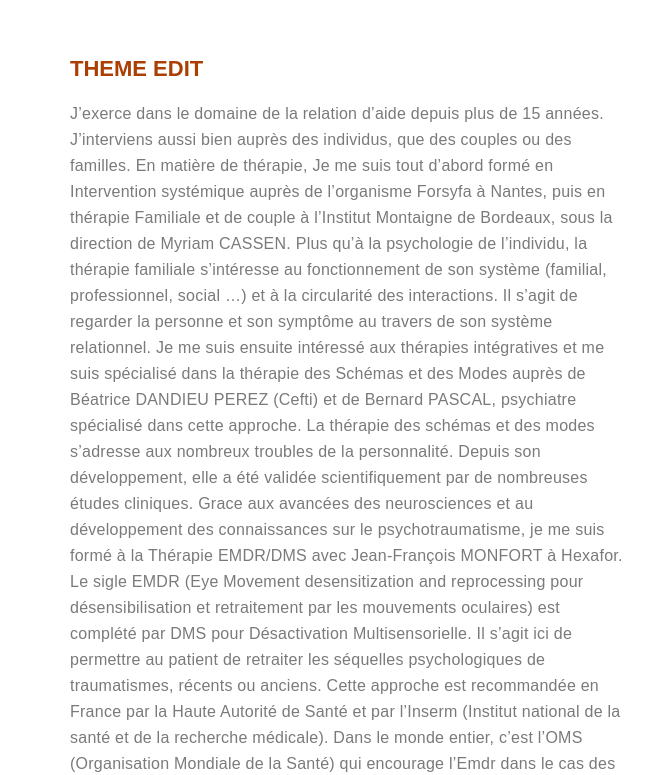
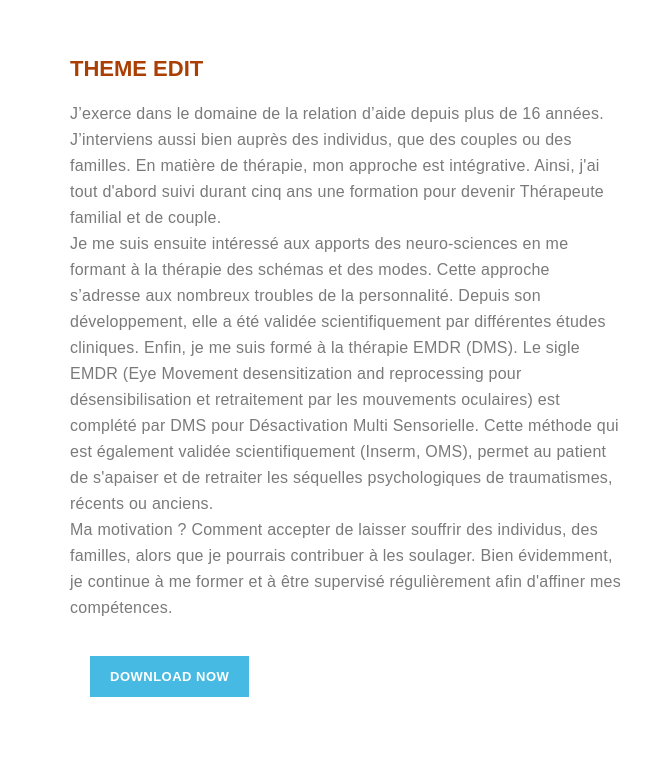
Before and after one commit to thimothe17/thimothe17.github.io, a plain HTML site: page index.html in a window 1280 px wide. Shown: the part 1005-1780 px from the top of the page, 0-650 px from the left. Drawn offline with nearby package versions, Linux system fonts and the light colour scheme; some packages are replaced by stand-ins of ours; files that its build step writes are made by us from their sources; grey boxes are pictures that could not be loaded.

Commit message:
Add files via upload

```diff
--- a/index.html
+++ b/index.html
@@ -34,7 +34,6 @@
       <div class="line line--3"></div>
     </div>
     <div class="nav-links">
-	<img src="img/logo.png" class="profile-pic">
       <a href="#accueil" class="link">Accueil</a>
       <a href="#quisuisje" class="link">Qui suis-je ?</a>
       <a href="#therapies" class="link">Les differentes thérapies</a>
@@ -57,7 +56,7 @@
     <div id="particles-js">
 
         <div class="title">
-		<p class="line anim-typewriter">Jean-Philippe DAS</p>
+		<!-- <p class="line anim-typewriter">Jean-Philippe DAS</p> -->
 
           <h1>Thérapeute à La Rochelle</h1>
         </div>
@@ -187,35 +186,18 @@
                     <div class="col-md-6">
                       <div class="left-text">
                         <h4>Theme Edit</h4>
-                        <p>J’exerce dans le domaine de la relation d’aide depuis plus de 15 années. J’interviens aussi bien
-auprès des individus, que des couples ou des familles.
-En matière de thérapie, Je me suis tout d’abord formé en Intervention systémique auprès de
-l’organisme Forsyfa à Nantes, puis en thérapie Familiale et de couple à l’Institut Montaigne de
-Bordeaux, sous la direction de Myriam CASSEN.
-Plus qu’à la psychologie de l’individu, la thérapie familiale s’intéresse au fonctionnement de son
-système (familial, professionnel, social …) et à la circularité des interactions. Il s’agit de regarder la
-personne et son symptôme au travers de son système relationnel.
+                        <p>J’exerce dans le domaine de la relation d’aide depuis plus de 16 années. J’interviens aussi bien auprès des individus, que des couples ou des familles. En matière de thérapie, mon approche est intégrative.
+Ainsi, j'ai tout d'abord suivi durant cinq ans une formation pour devenir Thérapeute familial et de couple.</p>
 
-Je me suis ensuite intéressé aux thérapies intégratives et me suis spécialisé dans la thérapie des
-Schémas et des Modes auprès de Béatrice DANDIEU PEREZ (Cefti) et de Bernard PASCAL,
-psychiatre spécialisé dans cette approche.
-La thérapie des schémas et des modes s’adresse aux nombreux troubles de la personnalité.
-Depuis son développement, elle a été validée scientifiquement par de nombreuses études cliniques.
+<p>Je me suis ensuite intéressé aux apports des neuro-sciences en me formant à la thérapie des schémas et des modes. Cette approche s’adresse aux nombreux troubles de la personnalité. Depuis son développement, elle a été validée scientifiquement par différentes études cliniques.
 
-Grace aux avancées des neurosciences et au développement des connaissances sur le
-psychotraumatisme, je me suis formé à la Thérapie EMDR/DMS avec Jean-François MONFORT à
-Hexafor.
-Le sigle EMDR (Eye Movement desensitization and reprocessing pour désensibilisation et
-retraitement par les mouvements oculaires) est complété par DMS pour Désactivation Multisensorielle.
-Il s’agit ici de permettre au patient de retraiter les séquelles psychologiques de traumatismes, récents ou
-anciens.
-Cette approche est recommandée en France par la Haute Autorité de Santé et par l’Inserm
-(Institut national de la santé et de la recherche médicale). Dans le monde entier, c’est l’OMS
-(Organisation Mondiale de la Santé) qui encourage l’Emdr dans le cas des troubles de stress post-
-traumatiques.
+Enfin, je me suis formé à la thérapie EMDR (DMS). Le sigle EMDR (Eye Movement desensitization and reprocessing pour désensibilisation et retraitement par les mouvements oculaires) est complété par DMS pour Désactivation Multi Sensorielle. Cette méthode qui est également validée scientifiquement (Inserm, OMS),  permet au patient de s'apaiser et de retraiter les séquelles psychologiques de traumatismes, récents ou anciens.</p>
 
-Bien évidemment, je bénéficie régulièrement de formations et de supervisions afin d’actualiser
-et d’affiner mes compétences en fonction de l’avancée de nos connaissances en psychologie humaine.</p>
+
+
+<p>Ma motivation ? Comment accepter de laisser souffrir des individus, des familles, alors que je pourrais contribuer à les soulager.
+
+Bien évidemment, je continue à me former et à être supervisé régulièrement afin d'affiner mes compétences.</p>
                         <div class="primary-button">
                           <a href="#contact-us">Download Now</a>
                         </div>
@@ -338,7 +320,7 @@ Je vous rappelle rapidement.</p>
       </div>
       <div class="row">
         <div class="col-md-6">
-          <form id="contact" action="#" method="post">
+          <form name="contact-form" id="contact" action="send_form_email.php" method="post">
             <div class="row">
               <div class="col-md-6">
                 <fieldset>
@@ -367,7 +349,7 @@ Je vous rappelle rapidement.</p>
               </div>
               <div class="col-md-12">
                 <fieldset>
-                  <button type="submit" id="form-submit" class="btn">Envoyer votre message</button>
+                  <button type="submit" id="form-submit" class="btn" value="Submit">Envoyer votre message</button>
                 </fieldset>
               </div>
             </div>
@@ -378,10 +360,10 @@ Je vous rappelle rapidement.</p>
             <!-- How to change your own map point
             1. Go to Google Maps
             2. Click on your location point
-            3. Click "Share" and choose "Embed map" tab
+            3. Click "Share" and choose "Embed map" tab0
             4. Copy only URL and paste it within the src="" field below
           -->
-         <iframe src="https://www.google.com/maps/embed?pb=!1m18!1m12!1m3!1d2763.4782903924574!2d-1.2196519844190679!3d46.16113397911534!2m3!1f0!2f0!3f0!3m2!1i1024!2i768!4f13.1!3m3!1m2!1s0x480154569e0841a3%3A0x8a9af438f797a226!2s5+Rue+de+la+Mare+%C3%A0+la+Besse%2C+17000+La+Rochelle!5e0!3m2!1sfr!2sfr!4v1559487149744!5m2!1sfr!2sfr" width="600" height="450" frameborder="0" style="border:0" allowfullscreen></iframe></div>
+         <!-- <iframe src="https://www.google.com/maps/embed?pb=!1m18!1m12!1m3!1d2763.4782903924574!2d-1.2196519844190679!3d46.16113397911534!2m3!1f0!2f0!3f0!3m2!1i1024!2i768!4f13.1!3m3!1m2!1s0x480154569e0841a3%3A0x8a9af438f797a226!2s5+Rue+de+la+Mare+%C3%A0+la+Besse%2C+17000+La+Rochelle!5e0!3m2!1sfr!2sfr!4v1559487149744!5m2!1sfr!2sfr" width="600" height="450" frameborder="0" style="border:0" allowfullscreen></iframe></div> -->
       </div>
     </div>
   </div>
@@ -404,12 +386,12 @@ Je vous rappelle rapidement.</p>
         <div class="col-md-8 col-sm-12">
           <ul class="social-icons">
             <li><a href="#">Les differentes thérapies</a></li>
-            <li><a href="#">Le blog</a></li>
-            <li><a href="#">Le quiz</a></li>
+            <li><a href="#">Le blog et le quiz arrive bientôt</a></li>
+            <!-- <li><a href="#">Le quiz</a></li> -->
           </ul>
         </div>
         <div class="col-md-2 col-md-offset-2 col-sm-12">
-          <div class="back-to-top">
+          <div class="back-to-top1">
             <a href="#top">
               <i class="fa fa-angle-up"></i>
               Retour en haut
```
